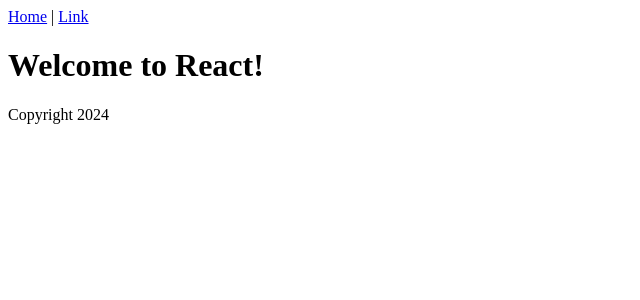
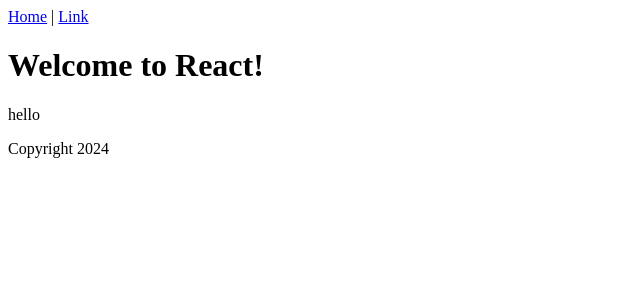
Before and after one commit to BuickSalesman/git-it-together, a React (Vite) app: page / in a window 1280 px wide. Shown: the top 300 px of the page, without its empty margins (0-640 px from the left). Built offline with nearby package versions, Linux system fonts and the light colour scheme.

Commit message:
added form html

```diff
--- a/src/Content.jsx
+++ b/src/Content.jsx
@@ -2,6 +2,7 @@
   return (
     <div>
       <h1>Welcome to React!</h1>
+      <form action="">hello</form>
     </div>
   );
 }
```
